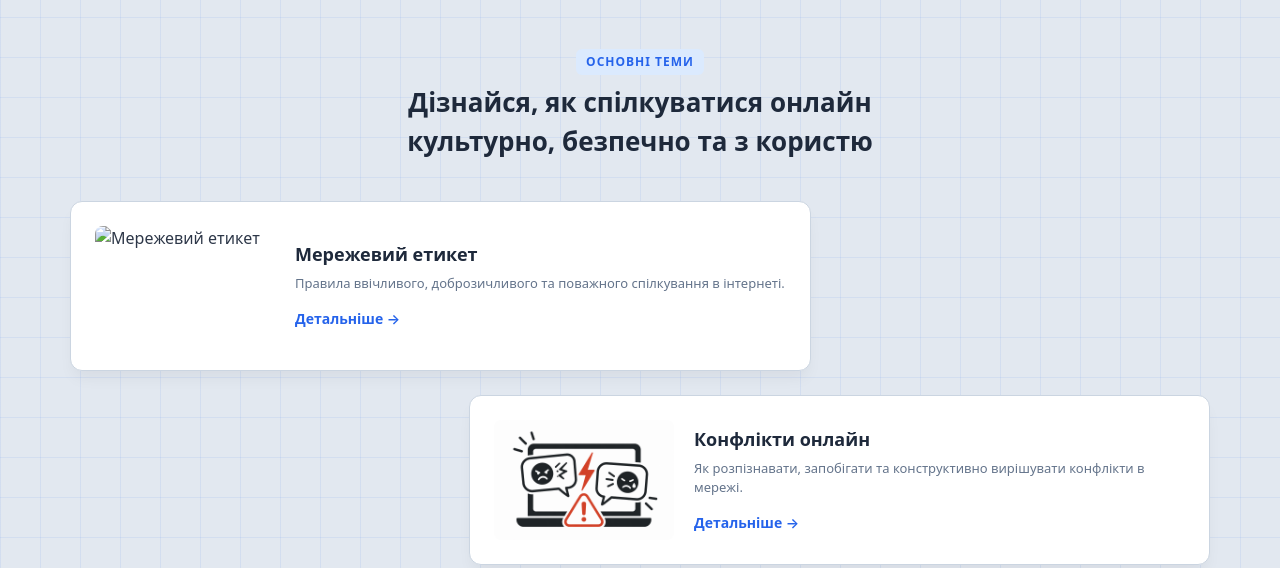
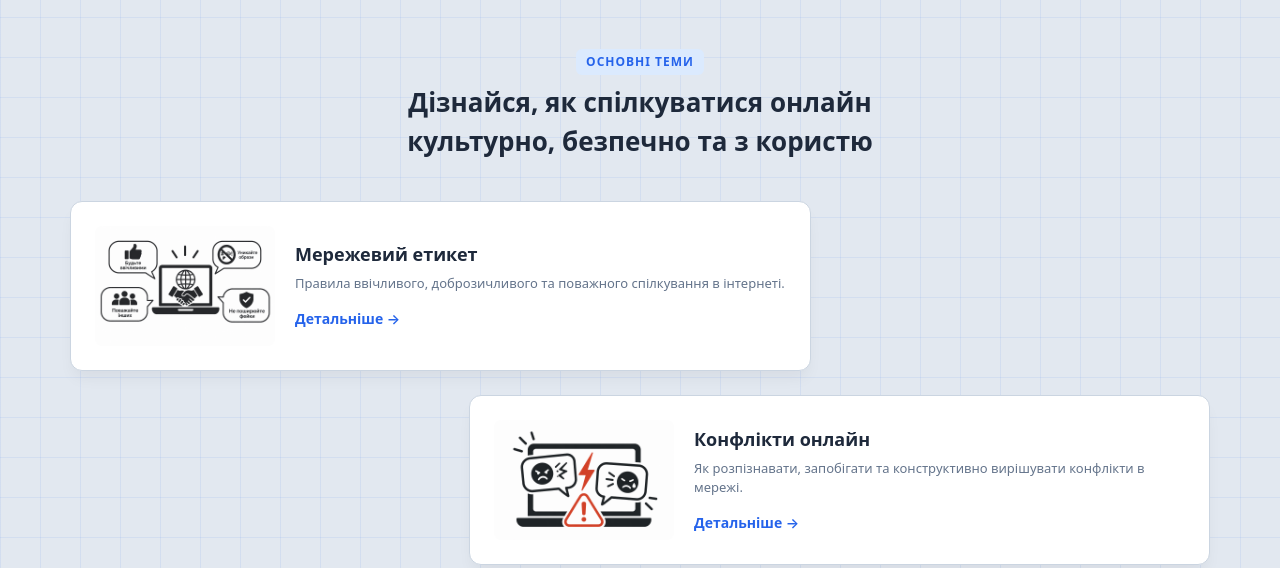
Before and after one commit to kirillnegro/safenet, a plain HTML site: page main.html in a window 1280 px wide. Shown: the part 532-1100 px from the top of the page. Drawn offline with Linux system fonts and the light colour scheme.

Commit message:
Nov 27, 2026, 1:20 PM

```diff
--- a/main.html
+++ b/main.html
@@ -114,7 +114,7 @@
 
           <div class="card-media-placeholder">
 
-            <img src="photos/et2.png" data-light="photos/et-.png" data-dark="photos/et-dark.png"
+            <img src="photos/et2.png" data-light="photos/et2.png" data-dark="photos/et-dark.png"
                  alt="Мережевий етикет">
 
           </div>
```
